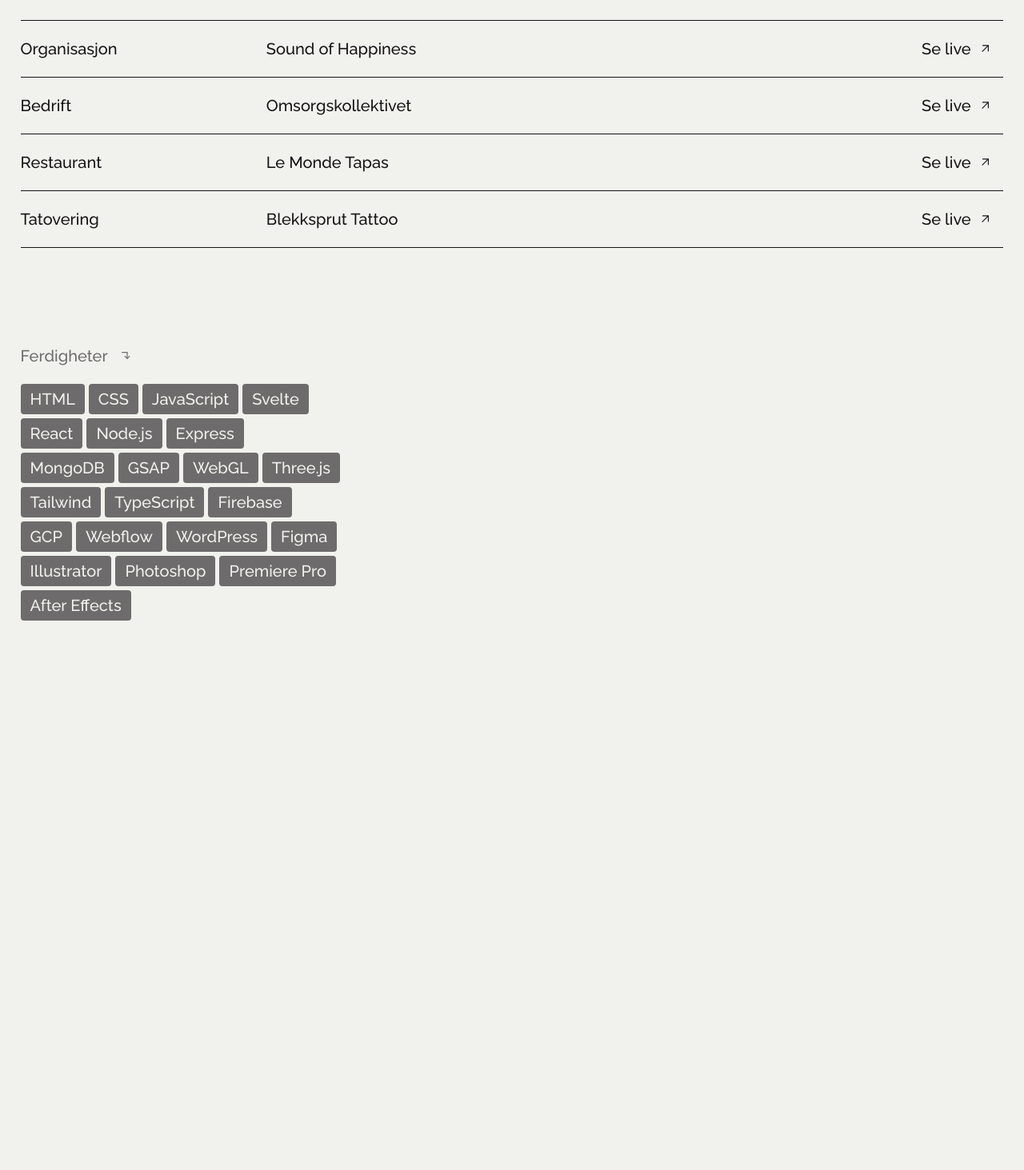
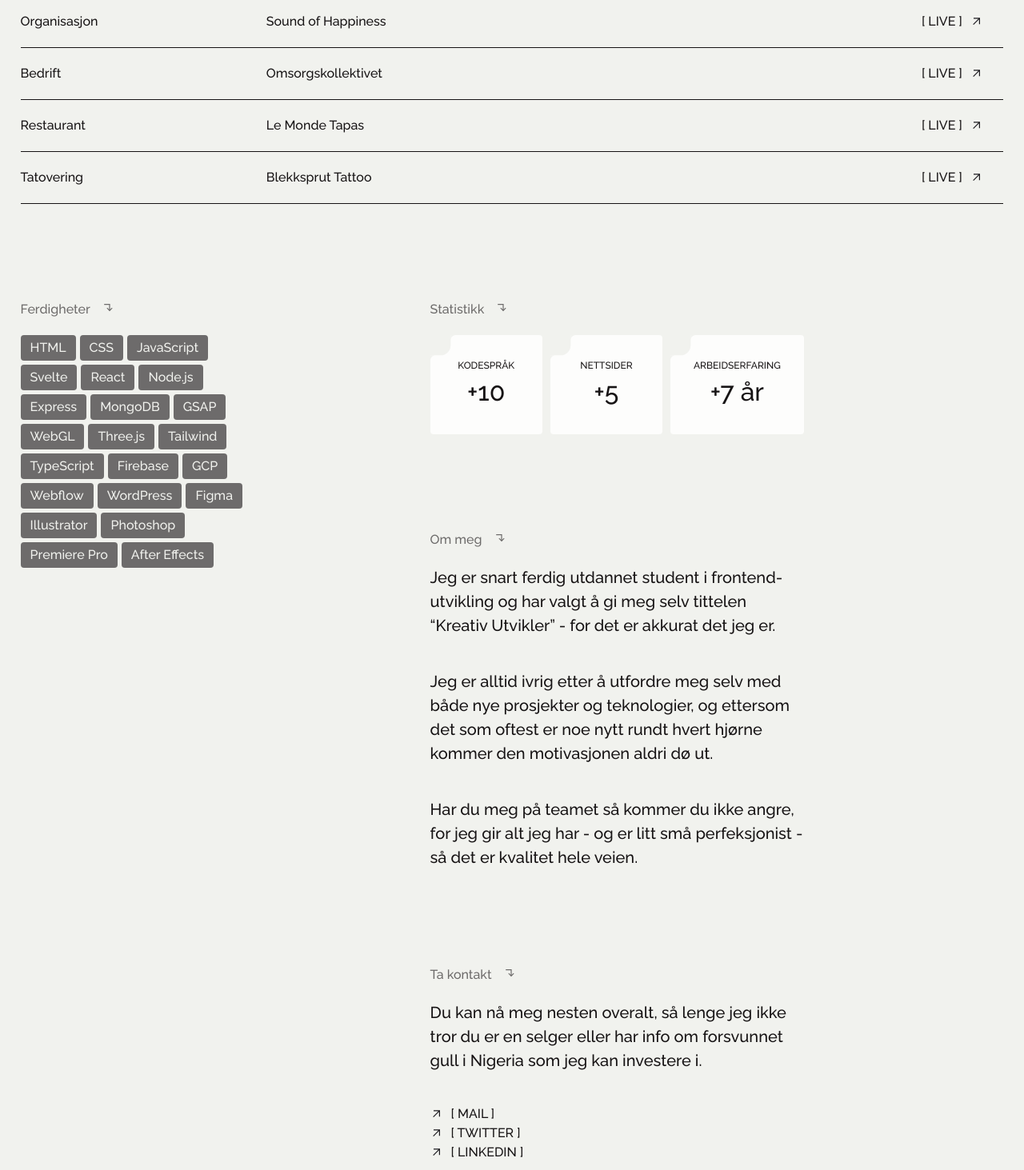
Before and after one commit to alexdalene/portfolio-webgl, a SvelteKit app: page / in a window 1280 px wide. Shown: the part 647-2110 px from the top of the page at 80% size. Before the commit the page ends 1423 px from the top, so only its background shows below. Built offline with nearby package versions, Linux system fonts and the light colour scheme.

Commit message:
Adds statistikk, om and kontakt

```diff
--- a/package.json
+++ b/package.json
@@ -22,5 +22,9 @@
     "svelte": "^4.2.7",
     "vite": "^5.0.3"
   },
-	"type": "module"
+  "type": "module",
+  "dependencies": {
+    "gsap": "^3.12.5",
+    "smooth-scrollbar": "^8.8.4"
   }
+}
--- a/src/lib/components/Ferdigheter/Ferdigheter.svelte
+++ b/src/lib/components/Ferdigheter/Ferdigheter.svelte
@@ -27,7 +27,7 @@
 	];
 </script>
 
-<section>
+<section id="ferdigheter">
 	<Heading title="Ferdigheter" />
 
 	<ul>
@@ -38,6 +38,10 @@
 </section>
 
 <style>
+	section {
+		grid-column: 1 / span 3;
+	}
+
 	ul {
 		display: flex;
 		flex-wrap: wrap;
--- /dev/null
+++ b/src/lib/components/Kontakt/Kontakt.svelte
@@ -0,0 +1,69 @@
+<script>
+	import Heading from '../Heading.svelte';
+
+	const kontakt = [
+		{ title: '[ MAIL ]', href: 'mailto:alexdalene@outlook.com' },
+		{ title: '[ TWITTER ]', href: '' },
+		{ title: '[ LINKEDIN ]', href: '' }
+	];
+</script>
+
+<section id="kontakt">
+	<Heading title="Ta kontakt" />
+
+	<p>
+		Du kan nå meg nesten overalt, så lenge jeg ikke tror du er en selger eller har info om
+		forsvunnet gull i Nigeria som jeg kan investere i.
+	</p>
+
+	<ul>
+		{#each kontakt as { title, href }}
+			<li>
+				<a {href}>
+					<svg
+						width="16"
+						height="16"
+						viewBox="0 0 16 16"
+						fill="none"
+						xmlns="http://www.w3.org/2000/svg"
+						aria-hidden="true"
+					>
+						<mask
+							id="mask0_1_514"
+							style="mask-type:alpha"
+							maskUnits="userSpaceOnUse"
+							x="0"
+							y="0"
+							width="16"
+							height="16"
+						>
+							<rect width="16" height="16" fill="#D9D9D9" />
+						</mask>
+						<g mask="url(#mask0_1_514)">
+							<path
+								d="M4.05001 12L3.20001 11.15L9.95001 4.4H4.00001V3.2H12V11.2H10.8V5.25L4.05001 12Z"
+								fill="#1C1B1F"
+							/>
+						</g>
+					</svg>
+					<span class="link">{title}</span>
+				</a>
+			</li>
+		{/each}
+	</ul>
+</section>
+
+<style>
+	p {
+		max-width: calc(26rem + 4vw);
+		font-size: var(--text-large);
+		margin-bottom: var(--spacing-default);
+	}
+
+	a {
+		display: flex;
+		align-items: center;
+		gap: var(--spacing-compact);
+		width: fit-content;
+	}
+</style>
--- /dev/null
+++ b/src/lib/components/Om/Om.svelte
@@ -0,0 +1,30 @@
+<script>
+	import Heading from '../Heading.svelte';
+</script>
+
+<section>
+	<Heading title="Om meg" />
+	<p>
+		Jeg er snart ferdig utdannet student i frontend-utvikling og har valgt å gi meg selv tittelen
+		“Kreativ Utvikler” - for det er akkurat det jeg er.
+	</p>
+	<p>
+		Jeg er alltid ivrig etter å utfordre meg selv med både nye prosjekter og teknologier, og
+		ettersom det som oftest er noe nytt rundt hvert hjørne kommer den motivasjonen aldri dø ut.
+	</p>
+	<p>
+		Har du meg på teamet så kommer du ikke angre, for jeg gir alt jeg har - og er litt små
+		perfeksjonist - så det er kvalitet hele veien.
+	</p>
+</section>
+
+<style>
+	p {
+		font-size: var(--text-large);
+		max-width: calc(26rem + 4vw);
+	}
+
+	p:not(:last-child) {
+		margin-bottom: var(--spacing-default);
+	}
+</style>
--- /dev/null
+++ b/src/lib/components/Statistikk/Boks.svelte
@@ -0,0 +1,43 @@
+<script>
+	export let title;
+	export let value;
+</script>
+
+<article>
+	<svg xmlns="http://www.w3.org/2000/svg" width="24" height="24" viewBox="0 0 24 24" fill="none">
+		<path d="M0 19L8.74228e-07 24C1.74846e-07 20 3.33333 19 5 19L0 19Z" fill="#F1F2EE" />
+		<path d="M19 0V5C19 1 22.3333 0 24 0L19 0Z" fill="#F1F2EE" />
+		<path d="M0 0H19V9.5C19 14.7467 14.7467 19 9.5 19H0V0Z" fill="#F1F2EE" />
+	</svg>
+	<h3>{title}</h3>
+	<p>{value}</p>
+</article>
+
+<style>
+	article {
+		background-color: var(--color-neutral);
+		border-radius: 0.25rem;
+		padding: 1.8125rem;
+		text-align: center;
+		width: 100%;
+
+		position: relative;
+	}
+
+	h3 {
+		font-size: 0.75rem;
+		text-transform: uppercase;
+	}
+
+	p {
+		font-size: var(--text-huge);
+	}
+
+	svg {
+		position: absolute;
+		top: 0;
+		left: 0;
+		width: 2rem;
+		height: 2rem;
+	}
+</style>
--- /dev/null
+++ b/src/lib/components/Statistikk/Statistikk.svelte
@@ -0,0 +1,29 @@
+<script>
+	import Heading from '../Heading.svelte';
+	import Boks from './Boks.svelte';
+
+	const statistikk = [
+		{ title: 'Kodespråk', value: '+10' },
+		{ title: 'Nettsider', value: '+5' },
+		{ title: 'Arbeidserfaring', value: '+7 år' }
+	];
+</script>
+
+<section>
+	<Heading title="Statistikk" />
+
+	<div>
+		{#each statistikk as stat}
+			<Boks {...stat} />
+		{/each}
+	</div>
+</section>
+
+<style>
+	div {
+		display: flex;
+		flex-direction: row;
+		gap: var(--spacing-compact);
+		max-width: calc(26rem + 4vw);
+	}
+</style>
--- a/src/lib/components/arbeid/Prosjekt.svelte
+++ b/src/lib/components/arbeid/Prosjekt.svelte
@@ -7,7 +7,7 @@
 
 	onMount(() => {
 		// Select all articles
-		const articles = document.querySelectorAll('article');
+		const articles = document.querySelectorAll('.prosjekt');
 
 		// Loop through all articles
 		articles.forEach((article) => {
@@ -32,12 +32,12 @@
 	});
 </script>
 
-<article>
+<article class="prosjekt">
 	<p>{type}</p>
 	<h3>{client}</h3>
 
 	<a {href} target="_blank">
-		Se live
+		<span class="link">[ LIVE ]</span>
 		<svg
 			width="16"
 			height="16"
@@ -68,7 +68,7 @@
 </article>
 
 <style>
-	article {
+	.prosjekt {
 		position: relative;
 		display: grid;
 		grid-template-columns: repeat(12, 1fr);
--- a/src/routes/+layout.svelte
+++ b/src/routes/+layout.svelte
@@ -1,10 +1,78 @@
+<script>
+	import gsap from 'gsap';
+	import ScrollTrigger from 'gsap/dist/ScrollTrigger';
+	import TextPlugin from 'gsap/dist/TextPlugin';
+	import ScrollToPlugin from 'gsap/dist/ScrollToPlugin';
+
+	import { onMount } from 'svelte';
+
+	onMount(() => {
+		gsap.registerPlugin(ScrollTrigger);
+		gsap.registerPlugin(TextPlugin);
+		gsap.registerPlugin(ScrollToPlugin);
+
+		const svg = document.querySelector('#svg');
+
+		gsap.to(svg, {
+			xPercent: -25,
+			scrollTrigger: {
+				trigger: '#scroller',
+				start: 'top top',
+				end: 'bottom top',
+				scrub: 1,
+				ease: 'none'
+			}
+		});
+
+		const links = gsap.utils.toArray('.link');
+
+		links.forEach((link) => {
+			const tl = gsap.timeline();
+
+			link.addEventListener('mouseenter', () => {
+				tl.play();
+
+				tl.to(link, {
+					duration: 0.2,
+					text: '[ ' + link.textContent + ' ]',
+					ease: 'none'
+				});
+			});
+
+			link.addEventListener('mouseleave', () => {
+				tl.reverse();
+			});
+		});
+
+		const buttons = gsap.utils.toArray('button');
+
+		buttons.forEach((button) => {
+			button.addEventListener('click', () => {
+				const link = button.querySelector('.link');
+				const target = '#' + link.dataset.link;
+
+				console.log(target);
+
+				gsap.to(window, {
+					duration: 1,
+					scrollTo: {
+						y: target,
+						autoKill: false
+					}
+				});
+			});
+		});
+	});
+</script>
+
+<div id="scroller">
 	<header>
 		<p>© 2024</p>
 		<nav>
 			<ul>
-			<li><a href="/">[ Arbeid ]</a></li>
-			<li><a href="/">[ Ferdigheter ]</a></li>
-			<li><a href="/">[ Kontakt ]</a></li>
+				<li><button><span class="link" data-link="arbeid">[ Arbeid ]</span></button></li>
+				<li><button><span class="link" data-link="ferdigheter">[ Ferdigheter ]</span></button></li>
+				<li><button><span class="link" data-link="kontakt">[ Kontakt ]</span></button></li>
 			</ul>
 		</nav>
 	</header>
@@ -16,6 +84,7 @@
 			viewBox="0 0 1665 255"
 			fill="none"
 			xmlns="http://www.w3.org/2000/svg"
+			id="svg"
 		>
 			<path
 				d="M163.62 246.92C172.233 246.92 178.24 246.24 181.64 244.88C185.267 243.52 187.08 240.007 187.08 234.34C187.08 228.673 181.073 209.407 169.06 176.54H65.36C55.6133 205.327 50.74 223.46 50.74 230.94C50.74 238.193 52.5533 242.727 56.18 244.54C60.0333 246.127 66.8333 246.92 76.58 246.92L77.26 251H0.76001L1.44001 246.92C8.01334 246.92 13.1133 246.353 16.74 245.22C20.5933 244.087 24.6733 241.14 28.98 236.38C33.5133 231.393 37.82 224.253 41.9 214.96C45.98 205.667 50.8533 192.633 56.52 175.86L86.78 88.48C97.4333 57.6534 102.76 38.9534 102.76 32.38C102.76 25.8067 101.173 21.6134 98 19.8C94.8267 17.76 88.7067 16.74 79.64 16.74L78.96 13H135.06L195.24 175.86C205.44 202.833 212.24 219.947 215.64 227.2C219.267 234.453 222.667 239.1 225.84 241.14C231.507 244.993 238.647 246.92 247.26 246.92L247.94 251H162.94L163.62 246.92ZM116.02 31.36L68.08 168.38H166.34L116.02 31.36Z"
@@ -63,6 +132,7 @@
 	<main>
 		<slot />
 	</main>
+</div>
 
 <style>
 	@import url('https://fonts.googleapis.com/css2?family=Gilda+Display&display=swap');
@@ -85,8 +155,9 @@
 		--spacing-compact: 0.625rem; /* 10px */
 		--spacing-fit: 0.3125rem; /* 5px */
 
-		--text-default: clamp(0.75rem, 2vw, 1.25rem);
+		--text-default: clamp(0.75rem, 2vw, 1rem);
 		--text-large: clamp(1rem, 2vw, 1.25rem);
+		--text-huge: clamp(2rem, 2vw, 2.5rem);
 	}
 
 	:global(body) {
@@ -136,11 +207,16 @@
 
 			& li {
 				text-transform: uppercase;
+
+				& button {
+					cursor: pointer;
+				}
 			}
 		}
 	}
 
 	main {
 		padding-inline: var(--padding-body);
+		margin-bottom: var(--spacing-loose);
 	}
 </style>
--- a/src/routes/+page.svelte
+++ b/src/routes/+page.svelte
@@ -1,6 +1,9 @@
 <script>
 	import Arbeid from '$lib/components/Arbeid/Arbeid.svelte';
 	import Ferdigheter from '$lib/components/Ferdigheter/Ferdigheter.svelte';
+	import Statistikk from '$lib/components/Statistikk/Statistikk.svelte';
+	import Om from '$lib/components/Om/Om.svelte';
+	import Kontakt from '$lib/components/Kontakt/Kontakt.svelte';
 </script>
 
 <p>
@@ -10,10 +13,30 @@
 
 <Arbeid />
 
-<Ferdigheter />
+<div id="grid">
+	<Ferdigheter />
+
+	<div>
+		<Statistikk />
+
+		<Om />
+
+		<Kontakt />
+	</div>
+</div>
 
 <style>
 	p {
 		max-width: calc(16rem + 4vw);
 	}
+
+	#grid {
+		display: grid;
+		grid-template-columns: repeat(12, 1fr);
+		width: 100%;
+
+		& div {
+			grid-column: 6 / span 5;
+		}
+	}
 </style>
```
Also changed, not shown: 1 other file (tests, documents, lock files or other folders). Lines whose indentation alone changed are shown as unchanged.
